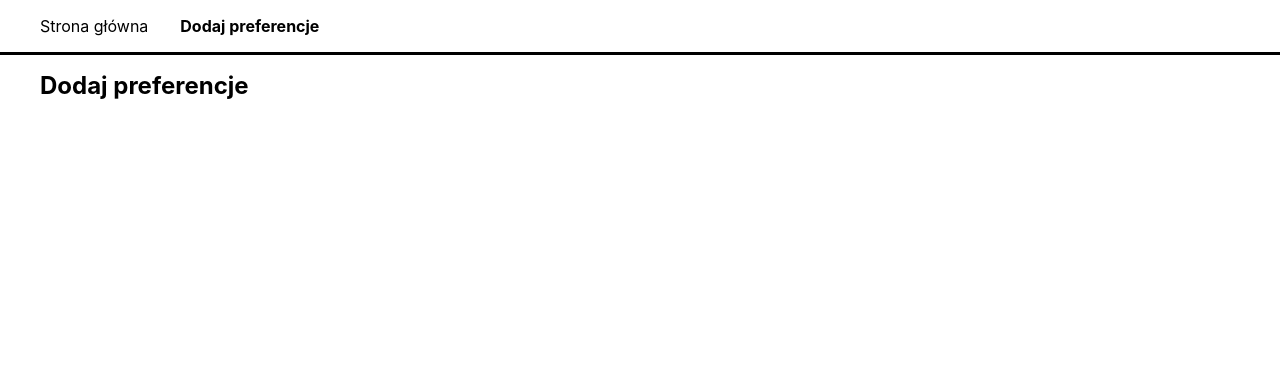
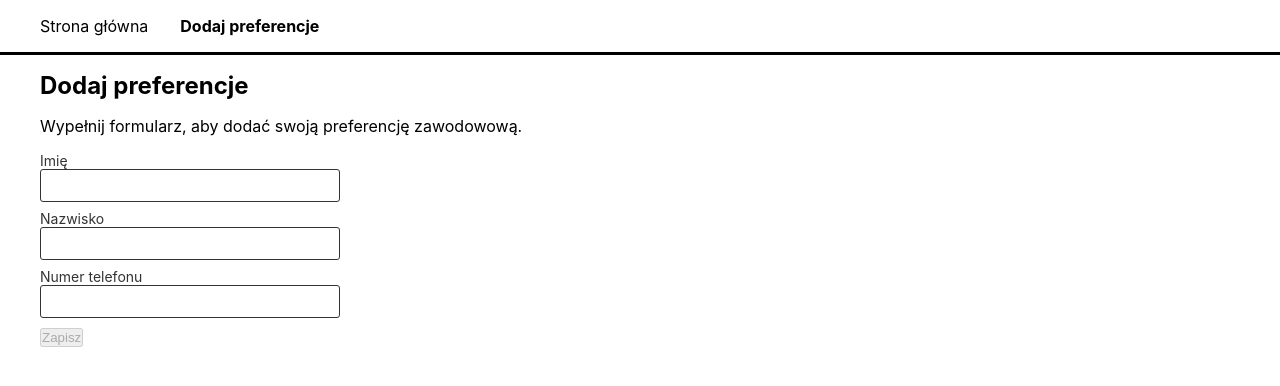
Before and after one commit to michalw1988/jjm-task, a Next.js app: page /add-preferences in a window 1280 px wide. Shown: the top 386 px of the page. Built offline with nearby package versions, Linux system fonts and the light colour scheme.

Commit message:
added formik and yup

```diff
--- a/package.json
+++ b/package.json
@@ -12,10 +12,12 @@
     "@types/node": "^14.14.34",
     "@types/react": "^17.0.3",
     "@types/react-dom": "^17.0.2",
+    "formik": "^2.2.6",
     "next": "10.0.8",
     "react": "17.0.1",
     "react-dom": "17.0.1",
     "sass": "^1.32.8",
-    "typescript": "^4.2.3"
+    "typescript": "^4.2.3",
+    "yup": "^0.32.9"
   }
 }
--- a/pages/add-preferences.tsx
+++ b/pages/add-preferences.tsx
@@ -1,11 +1,87 @@
 import Layout from '../components/Layout'
 import styles from '../styles/AddPreferences.module.scss'
+import { Formik, Form, Field, ErrorMessage } from "formik"
+import * as Yup from "yup"
 
 
 export default function AddPreferencesPage() {
+
+  const initialValues = {
+    name: '',
+    surname: '',
+    phone: '',
+  }
+
+  const validationSchema = Yup.object().shape({
+    name: Yup.string()
+      .required("To pole jest wymagane")
+      .min(3, "Imię powinno mieć co najmniej 3 znaki"),
+    surname: Yup.string()
+      .required("To pole jest wymagane")
+      .min(3, "Nazwisko powinno mieć co najmniej 3 znaki"),
+    phone: Yup.string(),
+  })
+
   return (
     <Layout title="Dodaj preferencje">
       <h1>Dodaj preferencje</h1>
+
+      <Formik
+        initialValues={initialValues}
+        validationSchema={validationSchema}
+        onSubmit={values => {
+          console.log('FORM SUBMIT', values)
+        }}
+      >
+        {formik => {
+          const { errors, touched, isValid, dirty } = formik
+          return (
+            <div className="container">
+              <p>Wypełnij formularz, aby dodać swoją preferencję zawodowową.</p>
+              <Form className={styles['preferences-form']}>
+                <div className={styles['form-row']}>
+                  <label htmlFor="name">Imię</label>
+                  <Field
+                    type="text"
+                    name="name"
+                    id="name"
+                    className={errors.name && touched.name ? "input-error" : null}
+                  />
+                  <ErrorMessage name="name" component="span" className={styles.error} />
+                </div>
+
+                <div className={styles['form-row']}>
+                  <label htmlFor="surname">Nazwisko</label>
+                  <Field
+                    type="text"
+                    name="surname"
+                    id="surname"
+                    className={errors.surname && touched.surname ? "input-error" : null}
+                  />
+                  <ErrorMessage name="surname" component="span" className={styles.error} />
+                </div>
+
+                <div className={styles['form-row']}>
+                  <label htmlFor="surname">Numer telefonu</label>
+                  <Field
+                    type="text"
+                    name="phone"
+                    id="phone"
+                  />
+                </div>
+
+                <button
+                  type="submit"
+                  className={!(dirty && isValid) ? "disabled-btn" : ""}
+                  disabled={!(dirty && isValid)}
+                >
+                  Zapisz
+                </button>
+              </Form>
+            </div>
+          );
+        }}
+      </Formik>
     </Layout>
   )
 }
--- a/styles/AddPreferences.module.scss
+++ b/styles/AddPreferences.module.scss
@@ -0,0 +1,26 @@
+.preferences-form {
+
+  .form-row {
+    margin-bottom: 8px;
+
+    label {
+      display: block;
+      font-size: 14px;
+      color: #333;
+    }
+
+    input {
+      width: 300px;
+      border: 1px solid #333;
+      border-radius: 3px;
+      padding: 8px;
+      outline: 0;
+    }
+
+    span.error {
+      display: block;
+      font-size: 14px;
+      color: red;
+    }
+  }
+}
--- a/styles/globals.scss
+++ b/styles/globals.scss
@@ -20,3 +20,7 @@ a {
 h1 {
   font-size: 24px;
 }
+
+p {
+  padding: 16px 0;
+}
```
Also changed, not shown: 1 other file (tests, documents, lock files or other folders).
